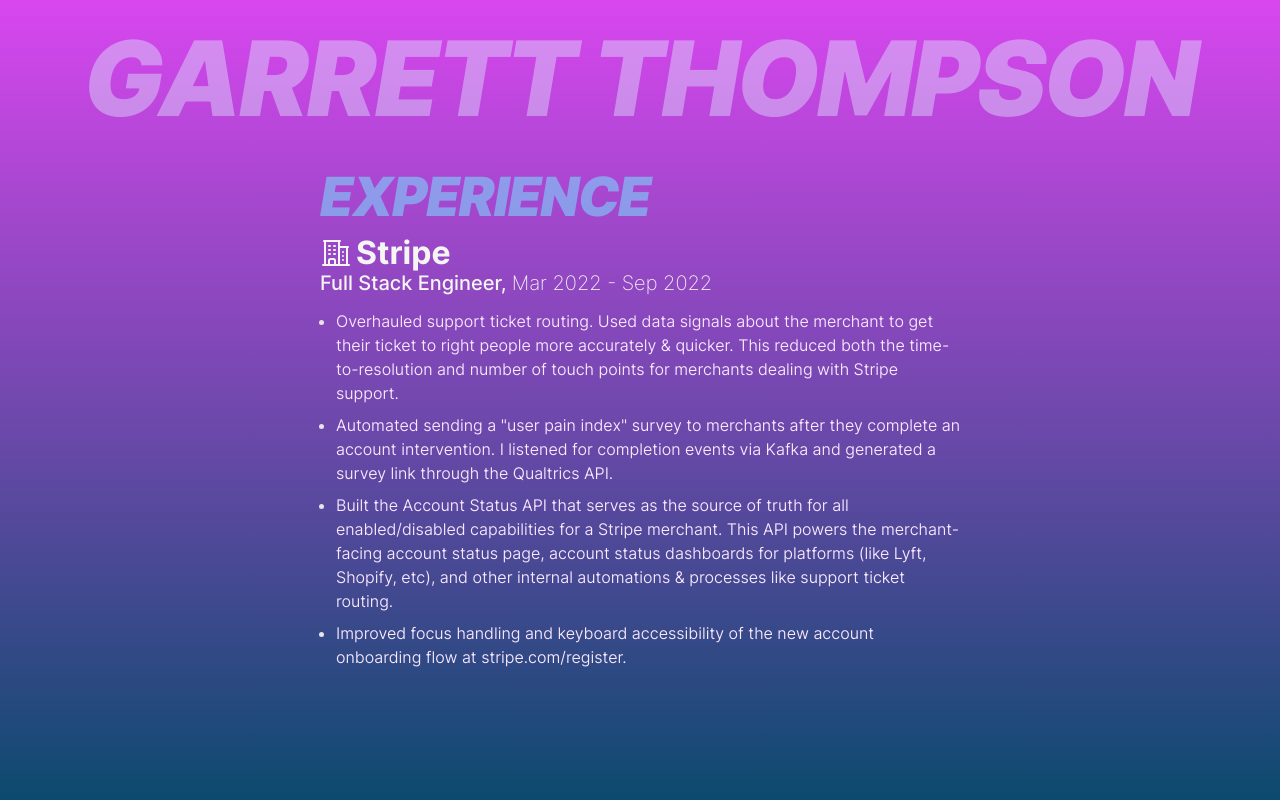
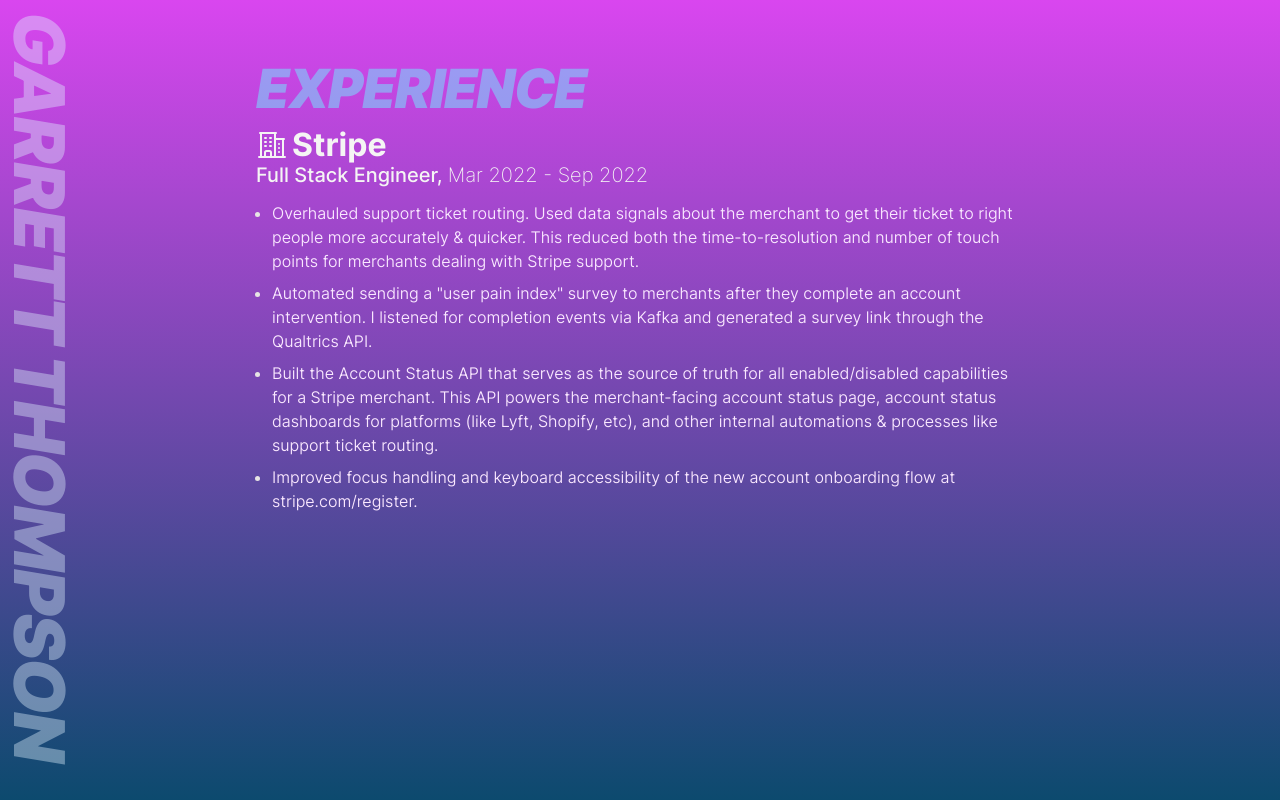
Before and after one commit to garrett-thompson/garrett-thompson.dev, a Next.js app: page / in a window 1280 px wide. Built offline with nearby package versions, Linux system fonts and the light colour scheme.

Commit message:
move banner to left

```diff
--- a/components/typography.tsx
+++ b/components/typography.tsx
@@ -5,7 +5,7 @@
   children: React.ReactNode;
 }
 export const Banner = ({ children }: Heading1Props) => (
-  <div className="lg:text-[104px] heading text-sky-100 opacity-40 tracking-tight">
+  <div className="absolute left-[92px] top-[12px] origin-top-left lg:text-[70px] heading text-sky-100 opacity-40 tracking-tight rotate-90">
     {children}
   </div>
 );
--- a/pages/index.tsx
+++ b/pages/index.tsx
@@ -1,7 +1,7 @@
 import type { NextPage } from "next";
 import Head from "next/head";
 import { Banner, Heading1 } from "../components/typography";
-import { StripeExperience } from "../partials/experience/stripe";
+import { StripeExperience } from "../layouts/experience/stripe";
 
 const Home: NextPage = () => {
   return (
@@ -15,9 +15,10 @@
         {/* <link rel="icon" href="/favicon.ico" /> */}
       </Head>
 
+      <Banner>GARRETT THOMPSON</Banner>
+
       <main className="flex flex-col w-full h-full items-center">
-        <Banner>GARRETT THOMPSON</Banner>
-        <section className="w-[50%]">
+        <section className="w-[60%] mt-12">
           <Heading1 className="text-sky-300 opacity-60">EXPERIENCE</Heading1>
           <StripeExperience />
         </section>
```
Also changed, not shown: layouts/experience/stripe.tsx (renamed from partials/experience/stripe.tsx), 1 other file (tests, documents, lock files or other folders).
